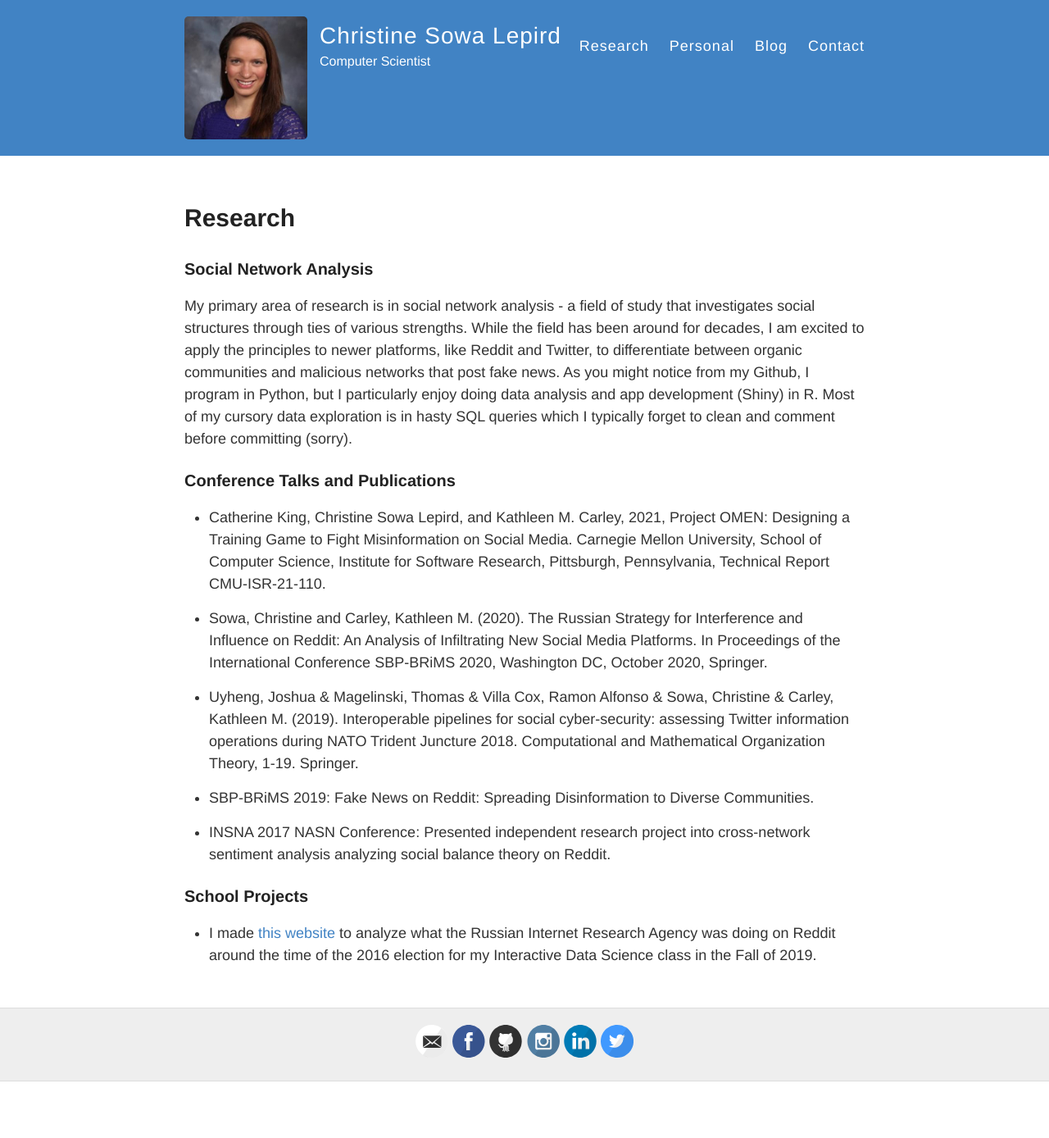
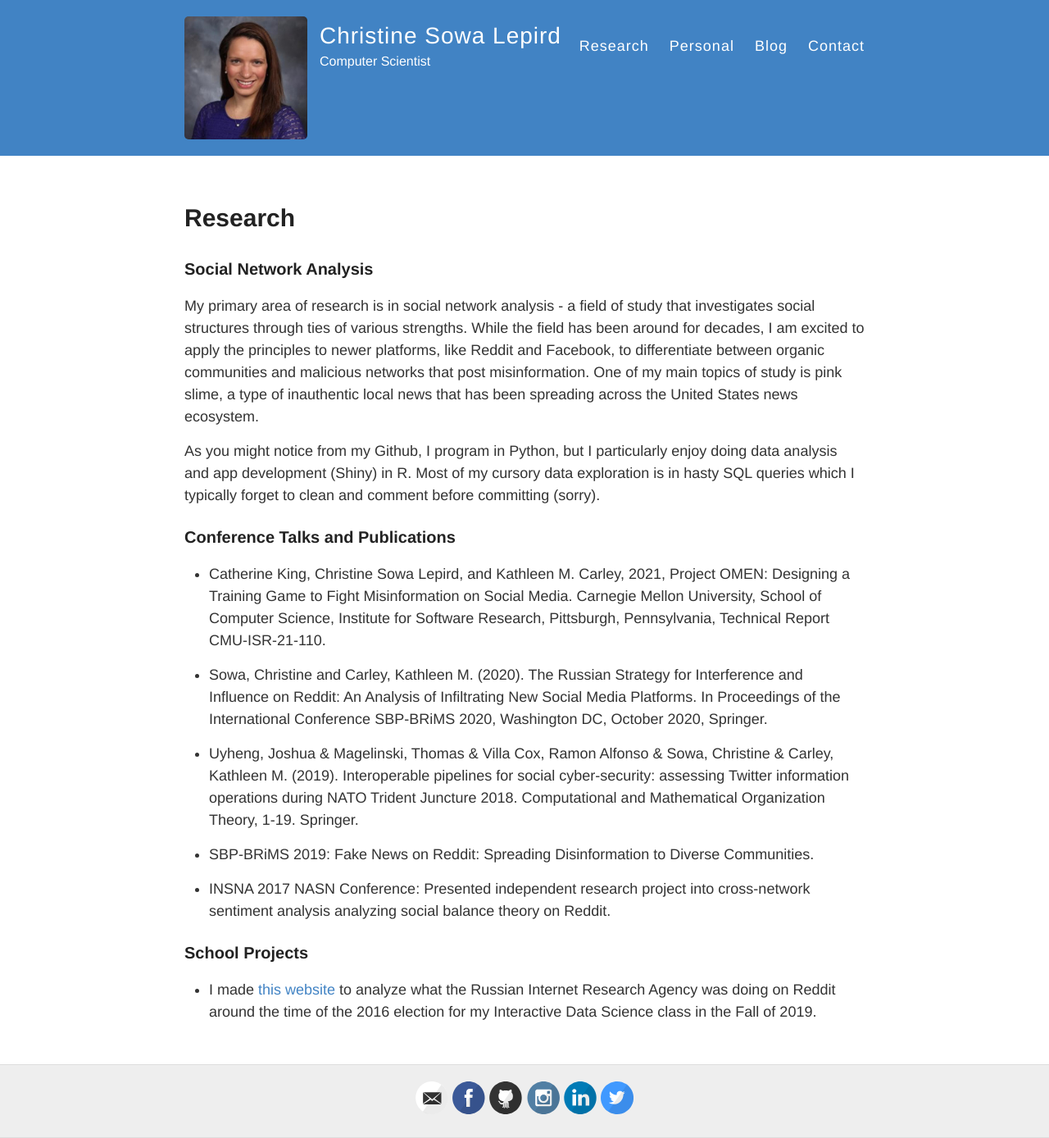
Before and after one commit to christine-lepird/christine-lepird.github.io, a Jekyll site: the page built from research.md, in a window 1280 px wide. Shown: the whole page at 82% size. Built offline with Jekyll 4.4.1, drawn with Linux system fonts in a browser that asks for light colours; before the commit the page ends 1319 px from its top, so only the background shows below that.

Commit message:
Update research.md

```diff
--- a/research.md
+++ b/research.md
@@ -7,7 +7,9 @@ permalink: /research/
 
 ### Social Network Analysis
 
-My primary area of research is in social network analysis - a field of study that investigates social structures through ties of various strengths. While the field has been around for decades, I am excited to apply the principles to newer platforms, like Reddit and Twitter, to differentiate between organic communities and malicious networks that post fake news. As you might notice from my Github, I program in Python, but I particularly enjoy doing data analysis and app development (Shiny) in R. Most of my cursory data exploration is in hasty SQL queries which I typically forget to clean and comment before committing (sorry).
+My primary area of research is in social network analysis - a field of study that investigates social structures through ties of various strengths. While the field has been around for decades, I am excited to apply the principles to newer platforms, like Reddit and Facebook, to differentiate between organic communities and malicious networks that post misinformation. One of my main topics of study is pink slime, a type of inauthentic local news that has been spreading across the United States news ecosystem.
+
+As you might notice from my Github, I program in Python, but I particularly enjoy doing data analysis and app development (Shiny) in R. Most of my cursory data exploration is in hasty SQL queries which I typically forget to clean and comment before committing (sorry).
 
 ### Conference Talks and Publications
 * Catherine King, Christine Sowa Lepird, and Kathleen M. Carley, 2021, Project OMEN: Designing a Training Game to Fight Misinformation on Social Media. Carnegie Mellon University, School of Computer Science, Institute for Software Research, Pittsburgh, Pennsylvania, Technical Report CMU-ISR-21-110.
@@ -18,8 +20,7 @@ My primary area of research is in social network analysis - a field of study tha
 
 * SBP-BRiMS 2019: Fake News on Reddit: Spreading Disinformation to Diverse Communities.
 
-* INSNA 2017 NASN Conference: Presented independent research project into cross-network sentiment analysis analyzing
-social balance theory on Reddit.
+* INSNA 2017 NASN Conference: Presented independent research project into cross-network sentiment analysis analyzing social balance theory on Reddit.
 
 ### School Projects
 * I made [this website](https://csowa-ids-final.weebly.com/) to analyze what the Russian Internet Research Agency was doing on Reddit around the time of the 2016 election for my Interactive Data Science class in the Fall of 2019.
```
